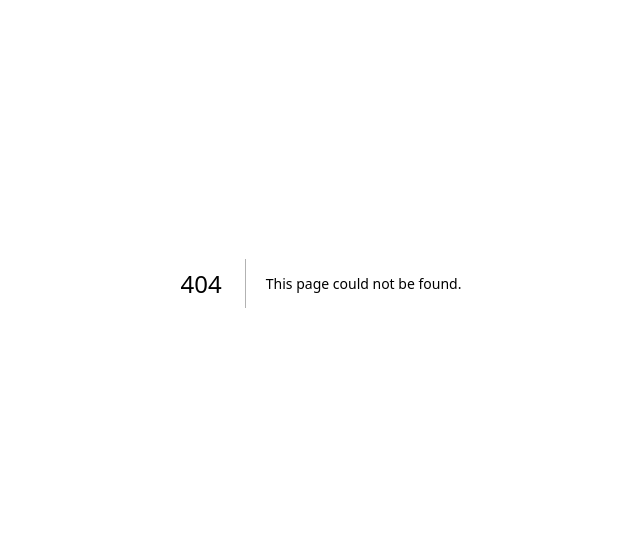
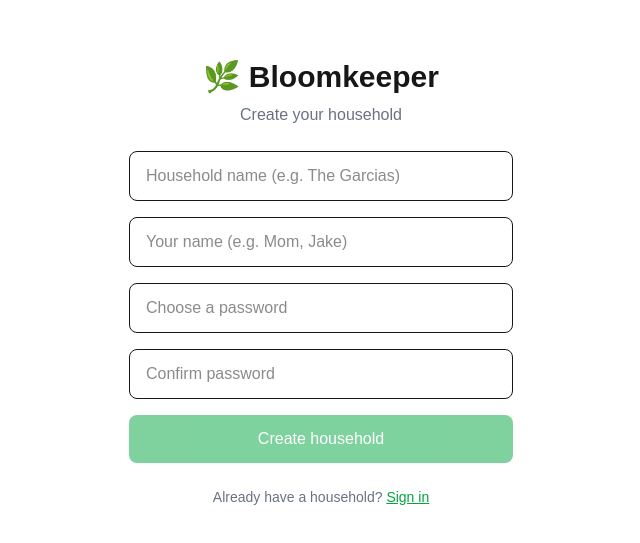
Before and after one commit to MaxwellCliffe/bloomkeeper, a Next.js app: page /setup in a window 1280 px wide. Before the commit this address had no page. Shown: the part 117-660 px from the top of the page, without its empty margins (319-959 px from the left). Built offline with nearby package versions, Linux system fonts and the light colour scheme; no server answers.

Commit message:
Add auth flow - login and setup pages with middleware

```diff
--- /dev/null
+++ b/app/login/page.tsx
@@ -0,0 +1,86 @@
+"use client";
+
+import { useState } from "react";
+import { createSupabaseBrowserClient } from "@/lib/supabase-browser";
+import { useRouter } from "next/navigation";
+import Link from "next/link";
+
+export default function LoginPage() {
+  const [password, setPassword] = useState("");
+  const [error, setError] = useState("");
+  const [loading, setLoading] = useState(false);
+  const router = useRouter();
+  const supabase = createSupabaseBrowserClient();
+
+  async function handleLogin() {
+    setLoading(true);
+    setError("");
+
+    // Find household by trying to sign in
+    // We need the email - we'll fetch it via a lookup
+    const { data: household, error: lookupError } = await supabase
+      .from("households")
+      .select("id, name, auth_user_id")
+      .limit(1)
+      .single();
+
+    if (lookupError || !household) {
+      setError("No household found. Please set one up first.");
+      setLoading(false);
+      return;
+    }
+
+    const email = `household-test@bloomkeeper-app.com`;
+    const { error: authError } = await supabase.auth.signInWithPassword({
+      email,
+      password,
+    });
+
+    if (authError) {
+      setError("Incorrect password. Please try again.");
+      setLoading(false);
+      return;
+    }
+
+    router.push("/dashboard");
+  }
+
+  return (
+    <main className="min-h-screen flex items-center justify-center p-6">
+      <div className="w-full max-w-sm space-y-6">
+        <div className="text-center space-y-2">
+          <h1 className="text-3xl font-bold">🌿 Bloomkeeper</h1>
+          <p className="text-gray-500">Enter your household password</p>
+        </div>
+
+        <div className="space-y-4">
+          <input
+            type="password"
+            placeholder="Household password"
+            value={password}
+            onChange={(e) => setPassword(e.target.value)}
+            onKeyDown={(e) => e.key === "Enter" && handleLogin()}
+            className="w-full border rounded-lg px-4 py-3 text-base focus:outline-none focus:ring-2 focus:ring-green-500"
+          />
+
+          {error && <p className="text-red-500 text-sm">{error}</p>}
+
+          <button
+            onClick={handleLogin}
+            disabled={loading || !password}
+            className="w-full bg-green-600 text-white rounded-lg px-4 py-3 font-medium disabled:opacity-50"
+          >
+            {loading ? "Signing in..." : "Sign in"}
+          </button>
+        </div>
+
+        <p className="text-center text-sm text-gray-500">
+          New here?{" "}
+          <Link href="/setup" className="text-green-600 underline">
+            Create your household
+          </Link>
+        </p>
+      </div>
+    </main>
+  );
+}
--- a/app/page.tsx
+++ b/app/page.tsx
@@ -1,11 +1,15 @@
-import { supabase } from "@/lib/supabase";
+import { redirect } from "next/navigation";
+import { createSupabaseServerClient } from "@/lib/supabase-server";
 
 export default async function Home() {
-  const { data, error } = await supabase.from("households").select("*");
+  const supabase = await createSupabaseServerClient();
+  const {
+    data: { user },
+  } = await supabase.auth.getUser();
 
-  if (error) {
-    return <div>Connection failed: {error.message}</div>;
+  if (user) {
+    redirect("/dashboard");
+  } else {
+    redirect("/login");
   }
-
-  return <div>Supabase connected! Households found: {data.length}</div>;
 }
--- /dev/null
+++ b/app/setup/page.tsx
@@ -0,0 +1,149 @@
+"use client";
+
+import { useState } from "react";
+import { createSupabaseBrowserClient } from "@/lib/supabase-browser";
+import { useRouter } from "next/navigation";
+import Link from "next/link";
+
+export default function SetupPage() {
+  const [householdName, setHouseholdName] = useState("");
+  const [profileName, setProfileName] = useState("");
+  const [password, setPassword] = useState("");
+  const [confirmPassword, setConfirmPassword] = useState("");
+  const [error, setError] = useState("");
+  const [loading, setLoading] = useState(false);
+  const router = useRouter();
+  const supabase = createSupabaseBrowserClient();
+
+  async function handleSetup() {
+    setError("");
+
+    if (password !== confirmPassword) {
+      setError("Passwords do not match.");
+      return;
+    }
+
+    if (password.length < 6) {
+      setError("Password must be at least 6 characters.");
+      return;
+    }
+
+    if (!householdName.trim() || !profileName.trim()) {
+      setError("Please fill in all fields.");
+      return;
+    }
+
+    setLoading(true);
+
+    // Generate a UUID for the household
+    const householdId = crypto.randomUUID();
+    const email = `household-test@bloomkeeper-app.com`;
+
+    // Create the Supabase Auth account
+    const { data: authData, error: authError } = await supabase.auth.signUp({
+      email,
+      password,
+    });
+
+    if (authError || !authData.user) {
+      setError(authError?.message || "No user returned from auth");
+      setLoading(false);
+      return;
+    }
+
+    // Create the household row
+    const { error: householdError } = await supabase.from("households").insert({
+      id: householdId,
+      name: householdName.trim(),
+      auth_user_id: authData.user.id,
+    });
+
+    if (householdError) {
+      setError("Failed to save household. Please try again.");
+      setLoading(false);
+      return;
+    }
+
+    // Create the first profile
+    const { error: profileError } = await supabase.from("profiles").insert({
+      household_id: householdId,
+      display_name: profileName.trim(),
+    });
+
+    if (profileError) {
+      setError("Failed to create profile. Please try again.");
+      setLoading(false);
+      return;
+    }
+
+    router.push("/dashboard");
+  }
+
+  return (
+    <main className="min-h-screen flex items-center justify-center p-6">
+      <div className="w-full max-w-sm space-y-6">
+        <div className="text-center space-y-2">
+          <h1 className="text-3xl font-bold">🌿 Bloomkeeper</h1>
+          <p className="text-gray-500">Create your household</p>
+        </div>
+
+        <div className="space-y-4">
+          <input
+            type="text"
+            placeholder="Household name (e.g. The Garcias)"
+            value={householdName}
+            onChange={(e) => setHouseholdName(e.target.value)}
+            className="w-full border rounded-lg px-4 py-3 text-base focus:outline-none focus:ring-2 focus:ring-green-500"
+          />
+
+          <input
+            type="text"
+            placeholder="Your name (e.g. Mom, Jake)"
+            value={profileName}
+            onChange={(e) => setProfileName(e.target.value)}
+            className="w-full border rounded-lg px-4 py-3 text-base focus:outline-none focus:ring-2 focus:ring-green-500"
+          />
+
+          <input
+            type="password"
+            placeholder="Choose a password"
+            value={password}
+            onChange={(e) => setPassword(e.target.value)}
+            className="w-full border rounded-lg px-4 py-3 text-base focus:outline-none focus:ring-2 focus:ring-green-500"
+          />
+
+          <input
+            type="password"
+            placeholder="Confirm password"
+            value={confirmPassword}
+            onChange={(e) => setConfirmPassword(e.target.value)}
+            className="w-full border rounded-lg px-4 py-3 text-base focus:outline-none focus:ring-2 focus:ring-green-500"
+          />
+
+          {error && <p className="text-red-500 text-sm">{error}</p>}
+
+          <button
+            onClick={handleSetup}
+            disabled={
+              loading ||
+              !householdName ||
+              !profileName ||
+              !password ||
+              !confirmPassword
+            }
+            className="w-full bg-green-600 text-white rounded-lg px-4 py-3 font-medium disabled:opacity-50"
+          >
+            {loading ? "Creating..." : "Create household"}
+          </button>
+        </div>
+
+        <p className="text-center text-sm text-gray-500">
+          Already have a household?{" "}
+          <Link href="/login" className="text-green-600 underline">
+            Sign in
+          </Link>
+        </p>
+      </div>
+    </main>
+  );
+}
--- /dev/null
+++ b/lib/supabase-browser.ts
@@ -0,0 +1,9 @@
+import { createBrowserClient } from "@supabase/ssr";
+import type { Database } from "./database.types";
+
+export function createSupabaseBrowserClient() {
+  return createBrowserClient<Database>(
+    process.env.NEXT_PUBLIC_SUPABASE_URL!,
+    process.env.NEXT_PUBLIC_SUPABASE_ANON_KEY!,
+  );
+}
--- /dev/null
+++ b/lib/supabase-server.ts
@@ -0,0 +1,24 @@
+import { createServerClient } from "@supabase/ssr";
+import { cookies } from "next/headers";
+import type { Database } from "./database.types";
+
+export async function createSupabaseServerClient() {
+  const cookieStore = await cookies();
+
+  return createServerClient<Database>(
+    process.env.NEXT_PUBLIC_SUPABASE_URL!,
+    process.env.NEXT_PUBLIC_SUPABASE_ANON_KEY!,
+    {
+      cookies: {
+        getAll() {
+          return cookieStore.getAll();
+        },
+        setAll(cookiesToSet) {
+          cookiesToSet.forEach(({ name, value, options }) =>
+            cookieStore.set(name, value, options),
+          );
+        },
+      },
+    },
+  );
+}
--- /dev/null
+++ b/middleware.ts
@@ -0,0 +1,49 @@
+import { createServerClient } from "@supabase/ssr";
+import { NextResponse, type NextRequest } from "next/server";
+
+export async function middleware(request: NextRequest) {
+  let supabaseResponse = NextResponse.next({ request });
+
+  const supabase = createServerClient(
+    process.env.NEXT_PUBLIC_SUPABASE_URL!,
+    process.env.NEXT_PUBLIC_SUPABASE_ANON_KEY!,
+    {
+      cookies: {
+        getAll() {
+          return request.cookies.getAll();
+        },
+        setAll(cookiesToSet) {
+          cookiesToSet.forEach(({ name, value }) =>
+            request.cookies.set(name, value),
+          );
+          supabaseResponse = NextResponse.next({ request });
+          cookiesToSet.forEach(({ name, value, options }) =>
+            supabaseResponse.cookies.set(name, value, options),
+          );
+        },
+      },
+    },
+  );
+
+  const {
+    data: { user },
+  } = await supabase.auth.getUser();
+
+  const isAuthRoute =
+    request.nextUrl.pathname.startsWith("/login") ||
+    request.nextUrl.pathname.startsWith("/setup");
+
+  if (!user && !isAuthRoute) {
+    return NextResponse.redirect(new URL("/login", request.url));
+  }
+
+  if (user && isAuthRoute) {
+    return NextResponse.redirect(new URL("/dashboard", request.url));
+  }
+
+  return supabaseResponse;
+}
+
+export const config = {
+  matcher: ["/((?!_next/static|_next/image|favicon.ico|icons).*)"],
+};
--- a/package.json
+++ b/package.json
@@ -9,6 +9,7 @@
     "lint": "eslint"
   },
   "dependencies": {
+    "@supabase/ssr": "^0.12.4",
     "@supabase/supabase-js": "^2.112.3",
     "next": "16.3.1",
     "react": "19.2.8",
```
Also changed, not shown: 1 other file (tests, documents, lock files or other folders).
